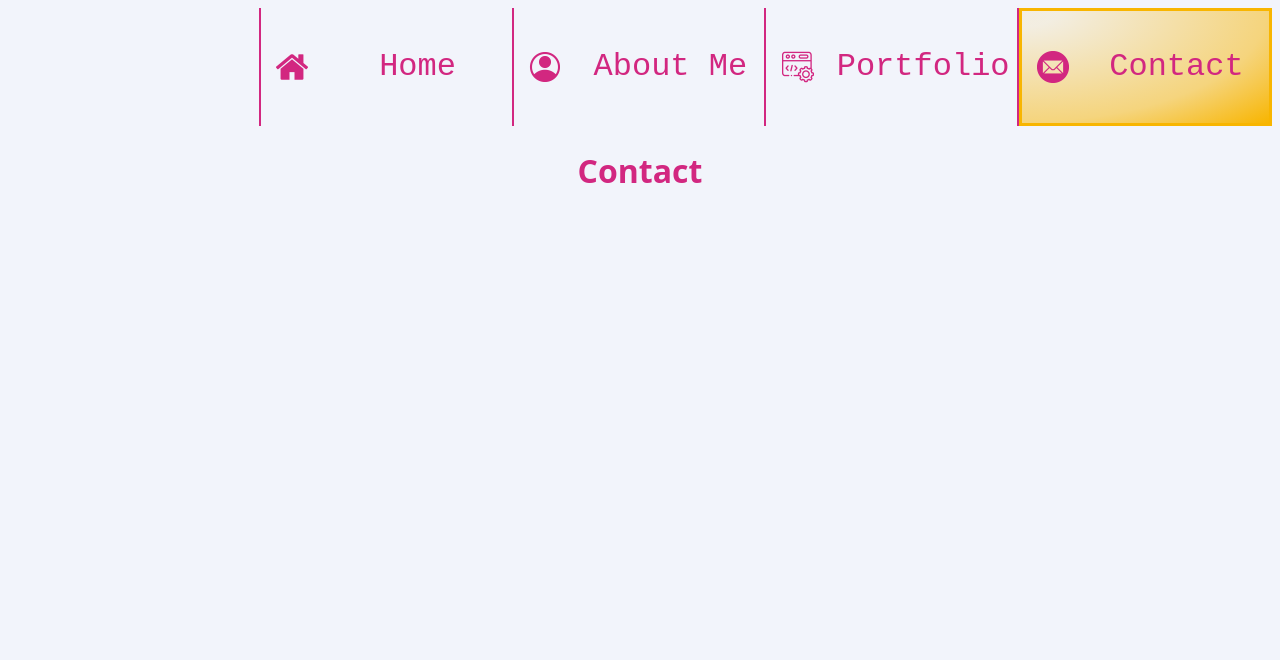
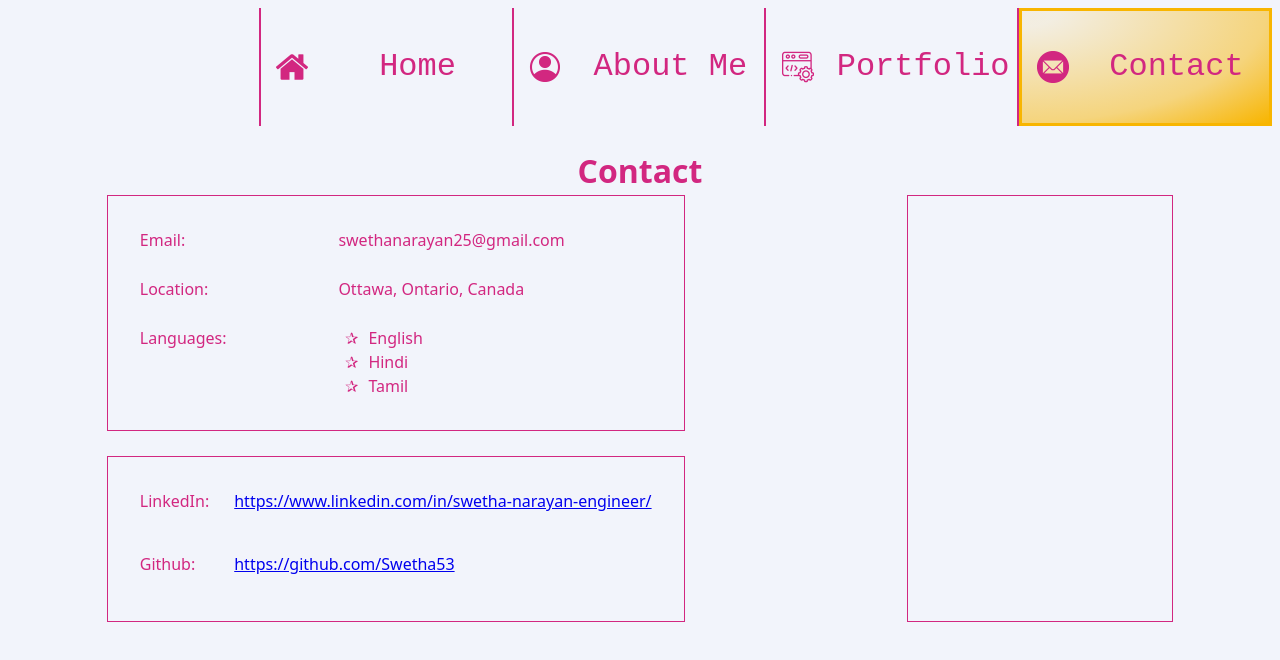
Before and after one commit to Swetha53/Swetha_Narayan, a Vue app: page / in a window 1280 px wide. Both pictures are taken after a click on the element "Contact". Shown: the top 660 px of the page. Built offline with nearby package versions, Linux system fonts and the light colour scheme; a web font is replaced by a local one.

Commit message:
contact partially

```diff
--- a/src/pages/Contact.vue
+++ b/src/pages/Contact.vue
@@ -1,10 +1,88 @@
 <script setup lang="ts">
+// import Input from "./../components/Input.vue"
+
+const mainInfo = {
+    "Email": "swethanarayan25@gmail.com",
+    "Location": "Ottawa, Ontario, Canada",
+    "Languages": ["English", "Hindi", "Tamil"]
+}
+
+const socialLinks = {
+    "LinkedIn": "https://www.linkedin.com/in/swetha-narayan-engineer/",
+    "Github": "https://github.com/Swetha53"
+}
 </script>
 
 <template>
     <h1>Contact</h1>
+    <div class="grid grid__parent">
+        <div class="grid__cell grid">
+            <template v-for="key in Object.keys(mainInfo)">
+                <div>
+                    {{ key }}:
+                </div>
+                <ul v-if="typeof mainInfo[key] == 'object'">
+                    <li v-for="item in mainInfo[key]">
+                        {{ item }}
+                    </li>
+                </ul>
+                <div v-else>
+                    {{ mainInfo[key] }}
+                </div>
+            </template>
+        </div>
+        <div class="grid__cell">
+            <!-- <Input/> -->
+        </div>
+        <div class="grid__cell grid">
+            <template v-for="key in Object.keys(socialLinks)">
+                <div>
+                    {{ key }}:
+                </div>
+                <a :href="socialLinks[key]" target="_blank">
+                    {{ socialLinks[key] }}
+                </a>
+            </template>
+        </div>
+    </div>
 </template>
 
 <style lang="scss" scoped>
     @import "./../style.scss";
+    $height: 100px;
+    .grid {
+        display: grid;
+        row-gap: calc($height/4);
+        column-gap: calc($height/4);
+        &__parent {
+            grid-template-areas: "mainInfo contact"
+                        "social contact";
+            justify-content: space-around;
+        }
+        &__cell {
+            min-height: $height;
+            min-width: calc(2*$height);
+            border: 1px solid $secondary;
+            padding: 32px;
+            &:nth-of-type(1) {
+                grid-area: mainInfo;
+                grid: auto auto auto/auto auto;
+            }
+            &:nth-of-type(2) {
+                grid-area: contact;
+            }
+            &:nth-of-type(3) {
+                grid-area: social;
+                grid: auto auto/auto auto;
+            }
+        }
+        ul {
+            margin: unset;
+            padding-left: 20px;
+            list-style-type: "✰";
+            li {
+                padding-left: 10px;
+            }
+        }
+    }
 </style>
```
